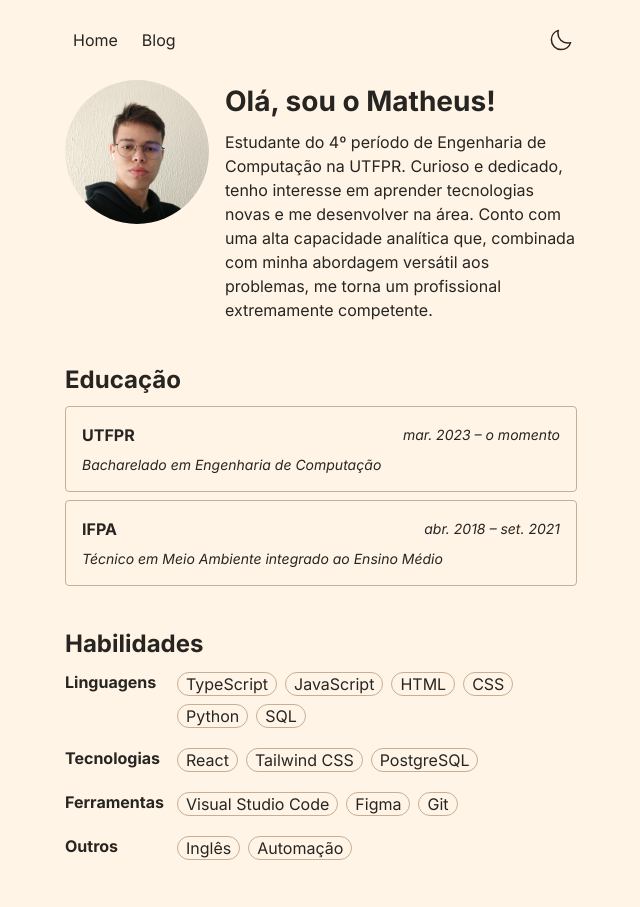
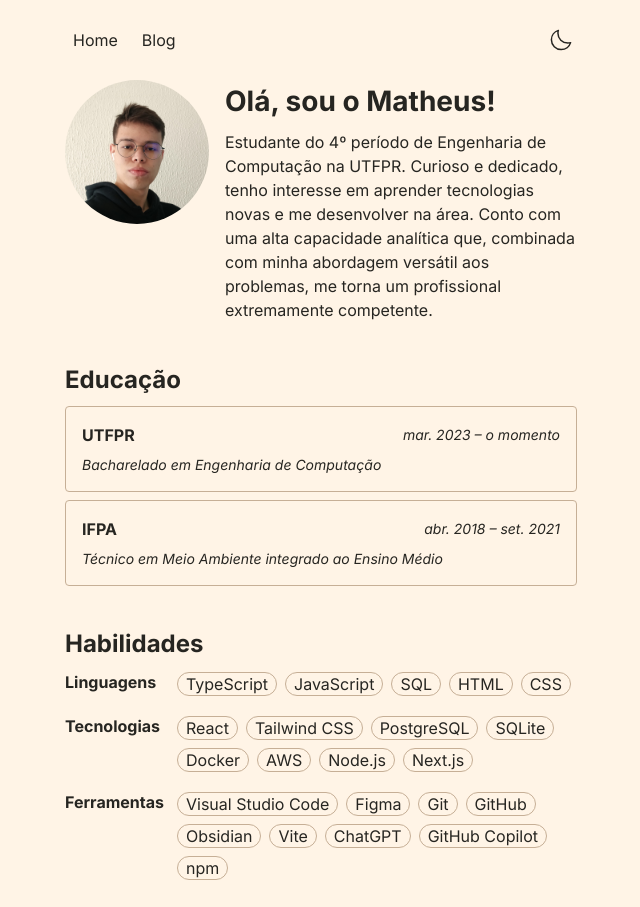
Before and after one commit to mcavalcantes/website, a React (Vite) app: page / in a window 1280 px wide. Shown: the top 907 px of the page, without its empty margins (319-959 px from the left). Built offline with nearby package versions, Linux system fonts and the light colour scheme.

Commit message:
changed some personal data to better suit my current state

```diff
--- a/src/constants/constants.ts
+++ b/src/constants/constants.ts
@@ -49,10 +49,9 @@ export const SKILLS: Array<Skill> = [
     ITEMS: [
       "TypeScript",
       "JavaScript",
+      "SQL",
       "HTML",
       "CSS",
-      "Python",
-      "SQL",
     ],
   },
   {
@@ -61,6 +60,11 @@ export const SKILLS: Array<Skill> = [
       "React",
       "Tailwind CSS",
       "PostgreSQL",
+      "SQLite",
+      "Docker",
+      "AWS",
+      "Node.js",
+      "Next.js",
     ],
   },
   {
@@ -69,13 +73,12 @@ export const SKILLS: Array<Skill> = [
       "Visual Studio Code",
       "Figma",
       "Git",
-    ],
-  },
-  {
-    TITLE: "Outros",
-    ITEMS: [
-      "Inglês",
-      "Automação",
+      "GitHub",
+      "Obsidian",
+      "Vite",
+      "ChatGPT",
+      "GitHub Copilot",
+      "npm",
     ],
   },
 ];
```
